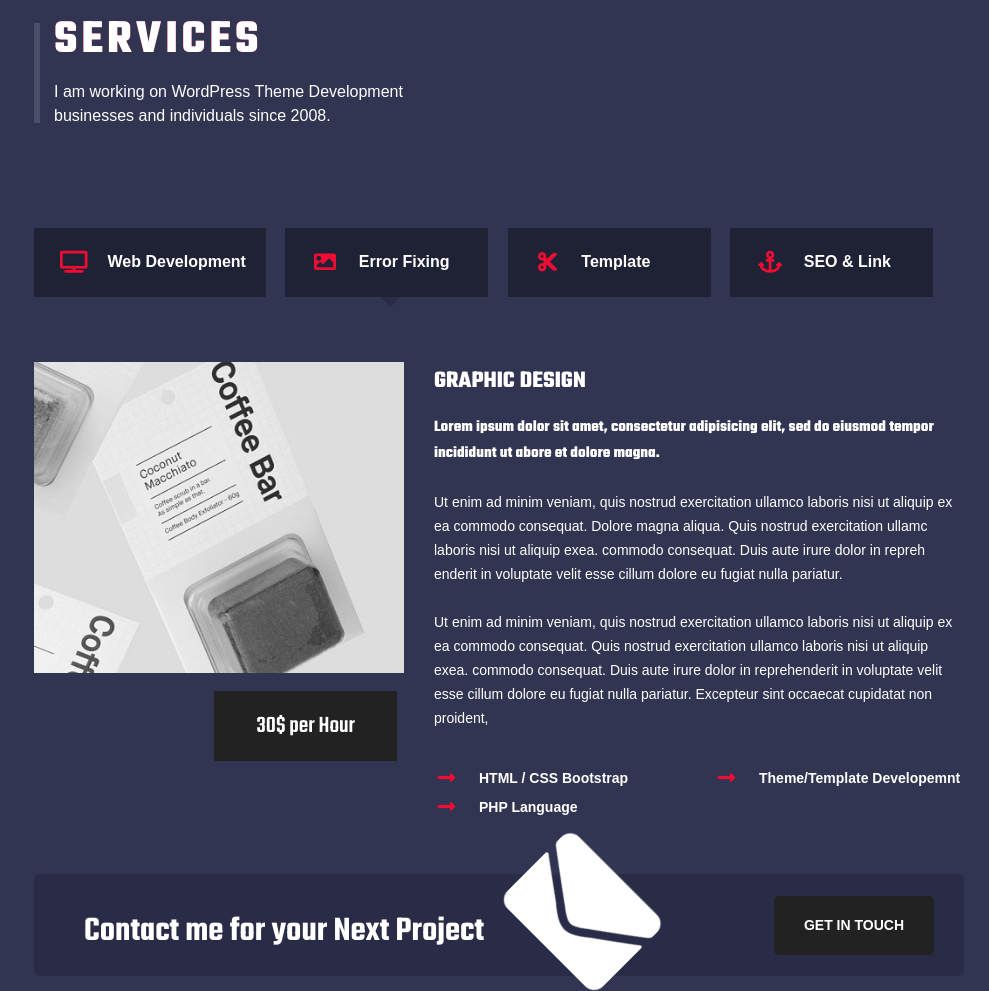
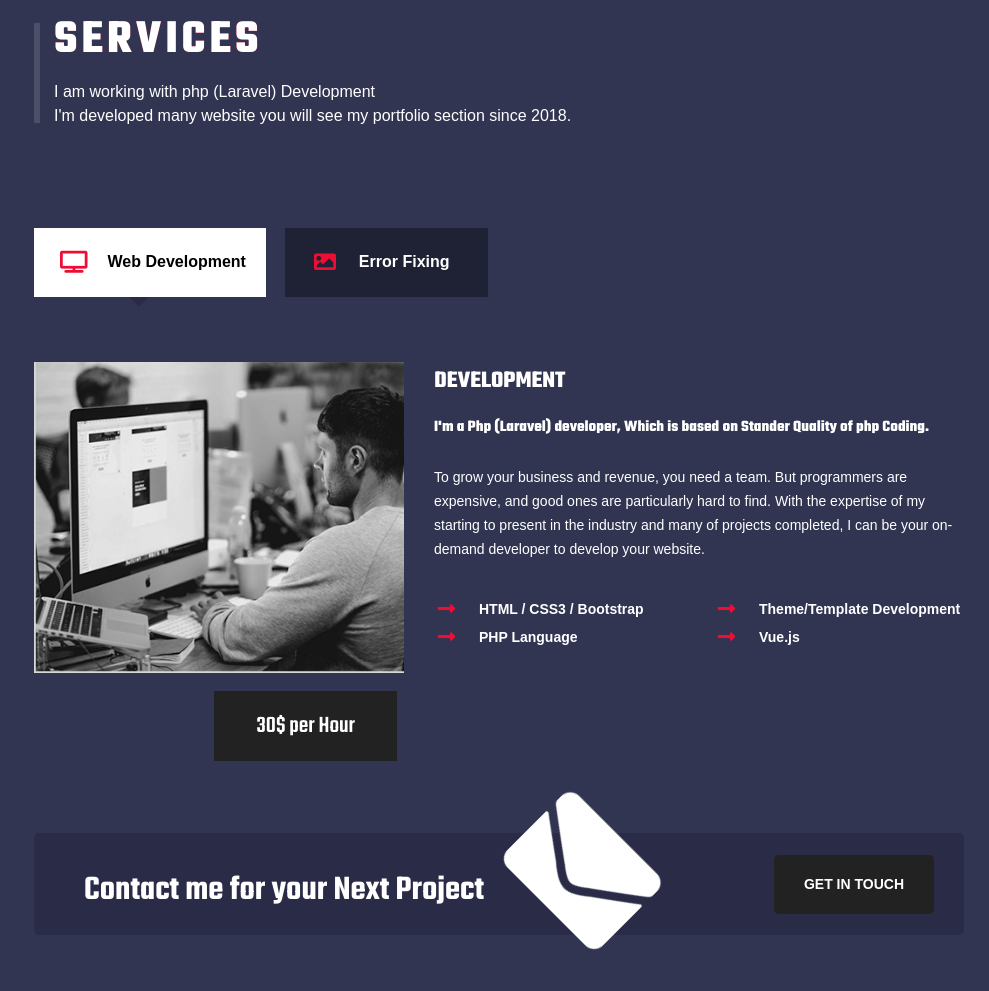
Before and after one commit to ShekhSaifuddin007/ShekhSaifuddin007.github.io, a plain HTML site: page index.html in a window 1280 px wide. Shown: the part 4361-5352 px from the top of the page, without its empty margins (291-1280 px from the left). Drawn offline with Linux system fonts and the light colour scheme; animation ran at ten frames a second; files whose address does not match are found by name; a web font is replaced by a local one.

Commit message:
services update

```diff
--- a/css/style.css
+++ b/css/style.css
@@ -2348,6 +2348,11 @@
     left: -30px;
 }
 
+#dark .bkr003 .services-tab-01 .tab-buttons .tab-btn.active-btn {
+    color: #000;
+    background-color: #fff;
+}
+
 
 /*portfolio-04*/
 
--- a/index.html
+++ b/index.html
@@ -198,7 +198,9 @@
 								</div>
 								<div class="text"><p>I specialize in crafting easy-to-use backend experiences so my clients can easily manage their own website. I often work with attorneys, publishers, and nonprofits.Customize your any WordPress theme and changes as custom requirement.</p></div>
 								<div class="text"><p>I also spend time giving back to the WordPress community through tutorials and code snippets to help others learn WordPress, free plugins, speaking at conferences, and participating in local WordPress meetups.Convert your PSD design to HTML Template and after a Standard WordPress Theme</p></div>
-								<div class="btn-box"><a href="./cv.pdf" target="_blank">DOWNLOAD CV</a></div>
+								<div class="btn-box">
+									<a href="./cv.pdf" target="_blank">DOWNLOAD CV</a>
+								</div>
 							</div>
 						</div>
 						<div class="col-lg-6 col-md-6 col-sm-12 wow fadeInRight">
@@ -480,18 +482,23 @@
 								<span data-animation-child="" class="title-fill animated" data-animation="title-fill-anim" data-text="SERVICES">SERVICES</span>
 							</h2>
 						</div>
-						<div class="text"><p>I am working on WordPress Theme Development <br>businesses and individuals since 2008.</p></div>
+						<div class="text">
+							<p>
+								I am working with php (Laravel) Development <br>
+								I'm developed many website you will see my portfolio section since 2018.
+							</p>
+						</div>
 						<div class="bigtitle"><h1 data-enllax-ratio=".5" data-enllax-type="foreground" data-enllax-direction="horizontal">what i do</h1></div>
 					</div>
 					<div class="tabs-box">
 						<ul class="tab-buttons">
-							<li data-tab="#Developement" class="tab-btn"><i class="fas fa-tv"></i>Web Development</li>
-							<li data-tab="#Graphic-design" class="tab-btn active-btn"><i class="fas fa-image"></i>Error Fixing</li>
-							<li data-tab="#Branding" class="tab-btn"><i class="fas fa-cut"></i>Template</li>
-							<li data-tab="#Web-Design" class="tab-btn"><i class="fas fa-anchor"></i>SEO & Link </li>
+							<li data-tab="#Developement" class="tab-btn active-btn"><i class="fas fa-tv"></i>Web Development</li>
+							<li data-tab="#Graphic-design" class="tab-btn"><i class="fas fa-image"></i>Error Fixing</li>
+<!--							<li data-tab="#Branding" class="tab-btn"><i class="fas fa-cut"></i>Template</li>-->
+<!--							<li data-tab="#Web-Design" class="tab-btn"><i class="fas fa-anchor"></i>SEO & Link </li>-->
 						</ul>
 						<div class="tabs-content">
-							<div class="tab" id="Developement">
+							<div class="tab active-tab" id="Developement">
 								<div class="row">
 									<div class="col-lg-5 col-md-6 col-sm-12">
 										<div class="img-box">
@@ -501,22 +508,21 @@
 									</div>
 									<div class="col-lg-7 col-md-6 col-sm-12">
 										<div class="content">
-											<div class="title"><h3>Developement</h3></div>
-											<div class="subtitle"><h4>I am WordPress developer on envato elite Author,Which is based on Stander Quality Coding.WordPress developer on envato elite Author,Which </h4></div>
-											<div class="text"><p>To grow your business and revenue, you need a team. But programmers are expensive, and good ones are particularly hard to find. With the expertise of eleven years in the industry and hundreds of projects completed, we can be your on-demand development team.</p></div>
-
-											<div class="text"><p>Ut enim ad minim veniam, quis nostrud exercitation ullamco laboris nisi ut aliquip ex ea commodo consequat. Quis nostrud exercitation ullamco laboris nisi ut aliquip exea. commodo consequat. Duis aute irure dolor in reprehenderit in voluptate velit esse cillum dolore eu fugiat nulla pariatur. Excepteur sint occaecat cupidatat non proident,</p></div>
+											<div class="title"><h3>Development</h3></div>
+											<div class="subtitle"><h4>I'm a Php (Laravel) developer, Which is based on Stander Quality of php Coding.</h4></div>
+											<div class="text"><p>To grow your business and revenue, you need a team. But programmers are expensive, and good ones are particularly hard to find. With the expertise of my starting to present in the industry and many of projects completed, I can be your on-demand developer to develop your website.</p></div>
 
 											<div class="row">
 												<div class="col-lg-6">
 													<ul class="list">
-														<li><i class="fas fa-long-arrow-alt-right"></i>HTML / CSS Bootstrap</li>
+														<li><i class="fas fa-long-arrow-alt-right"></i>HTML / CSS3 / Bootstrap</li>
 														<li><i class="fas fa-long-arrow-alt-right"></i>PHP Language</li>
 													</ul>
 												</div>
 												<div class="col-lg-6">
 													<ul class="list">
-														<li><i class="fas fa-long-arrow-alt-right"></i>Theme/Template Developemnt</li>
+														<li><i class="fas fa-long-arrow-alt-right"></i>Theme/Template Development</li>
+														<li><i class="fas fa-long-arrow-alt-right"></i>Vue.js</li>
 													</ul>
 												</div>
 											</div>
@@ -524,7 +530,7 @@
 									</div>
 								</div>
 							</div>
-							<div class="tab active-tab" id="Graphic-design">
+							<div class="tab" id="Graphic-design">
 								<div class="row">
 									<div class="col-lg-5 col-md-6 col-sm-12">
 										<div class="img-box">
@@ -534,22 +540,31 @@
 									</div>
 									<div class="col-lg-7 col-md-6 col-sm-12">
 										<div class="content">
-											<div class="title"><h3>Graphic Design</h3></div>
-											<div class="subtitle"><h4>Lorem ipsum dolor sit amet, consectetur adipisicing elit, sed do eiusmod tempor incididunt ut abore et dolore magna. </h4></div>
-											<div class="text"><p>Ut enim ad minim veniam, quis nostrud exercitation ullamco laboris nisi ut aliquip ex ea commodo consequat. Dolore magna aliqua. Quis nostrud exercitation ullamc laboris nisi ut aliquip exea. commodo consequat. Duis aute irure dolor in repreh enderit in voluptate velit esse cillum dolore eu fugiat nulla pariatur. </p></div>
-
-											<div class="text"><p>Ut enim ad minim veniam, quis nostrud exercitation ullamco laboris nisi ut aliquip ex ea commodo consequat. Quis nostrud exercitation ullamco laboris nisi ut aliquip exea. commodo consequat. Duis aute irure dolor in reprehenderit in voluptate velit esse cillum dolore eu fugiat nulla pariatur. Excepteur sint occaecat cupidatat non proident,</p></div>
+											<div class="title"><h3>Fixing</h3></div>
+											<div class="subtitle">
+												<h4>
+													Common website errors and fix
+												</h4>
+											</div>
+											<div class="text">
+												<p>
+													Conducting a technical audit on your website is one thing, but actually fixing the errors found as a
+													result of that audit is a whole other story. Luckily for most business owners, the majority of these
+													website errors are surprisingly easy to fix…as long as you know where to start.
+												</p>
+											</div>
 
 											<div class="row">
 												<div class="col-lg-6">
 													<ul class="list">
-														<li><i class="fas fa-long-arrow-alt-right"></i>HTML / CSS Bootstrap</li>
+														<li><i class="fas fa-long-arrow-alt-right"></i>HTML / CSS3 / Bootstrap</li>
 														<li><i class="fas fa-long-arrow-alt-right"></i>PHP Language</li>
 													</ul>
 												</div>
 												<div class="col-lg-6">
 													<ul class="list">
-														<li><i class="fas fa-long-arrow-alt-right"></i>Theme/Template Developemnt</li>
+														<li><i class="fas fa-long-arrow-alt-right"></i>Theme/Template Development</li>
+														<li><i class="fas fa-long-arrow-alt-right"></i>Vue.js</li>
 													</ul>
 												</div>
 											</div>
@@ -557,6 +572,7 @@
 									</div>
 								</div>
 							</div>
+
 							<div class="tab" id="Branding">
 								<div class="row">
 									<div class="col-lg-5 col-md-6 col-sm-12">
@@ -631,7 +647,7 @@
 								<div class="title"><h2>Contact me for your Next Project</h2></div>
 							</div>
 							<div class="col-lg-6 col-md-6 col-sm-12">
-								<div class="btn-box"><a href="#">GET IN TOUCH</a></div>
+								<div class="btn-box"><a href="#contac_01">GET IN TOUCH</a></div>
 							</div>
 						</div>
 					</div>
@@ -868,7 +884,7 @@
 								<span data-animation-child="" class="title-fill animated" data-animation="title-fill-anim" data-text="Contact me">Contact me</span>
 							</h2>
 						</div>
-						<div class="text"><p>I am working on php (Laravel Framework) Development <br>I'm developed many website as you seen my portfolio section since 2018.</p></div>
+						<div class="text"><p>I am working with php (Laravel) Development <br>I'm developed many website as you seen my portfolio section since 2018.</p></div>
 						<div class="bigtitle"><h1 data-enllax-ratio=".5" data-enllax-type="foreground" data-enllax-direction="horizontal">Contact</h1></div>
 					</div>
 					<div class="row">
@@ -899,7 +915,7 @@
 				<div class="row">
 					<div class="col-lg-12 col-md-12 col-sm-12">
 						<div class="copyright-text  wow fadeInLeft">
-							<p>© Copyright <script>document.write(new Date().getFullYear())</script>. All Rights are Reserved.
+							<p>© Copyright <script>document.write(Date().split` `[3])</script>.	All Rights are Reserved.
 								<a href="">Mohammad Saifuddin</a>
 							</p>
 						</div>
@@ -945,5 +961,4 @@
 
 </body>
 
-<!-- Mirrored from wpsection.com/html/erm/pack/index-dark.html by HTTrack Website Copier/3.x [XR&CO'2014], Fri, 10 Jan 2020 10:00:31 GMT -->
 </html>
```
